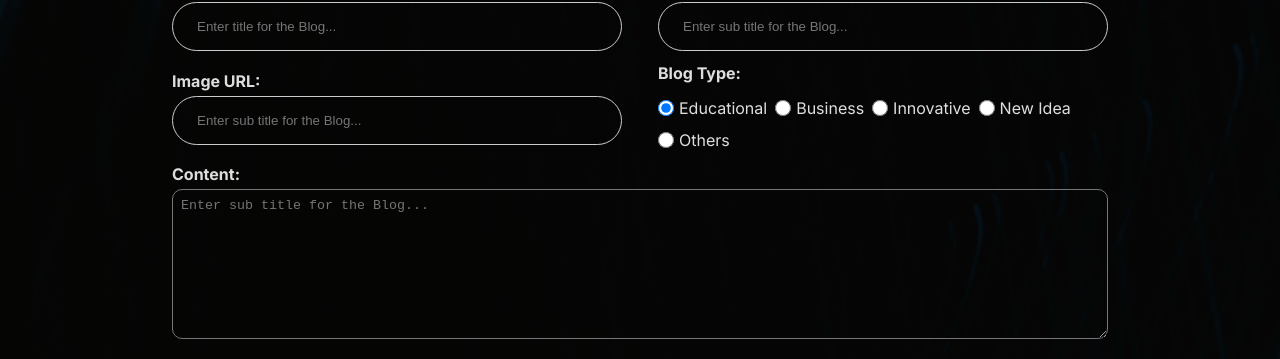
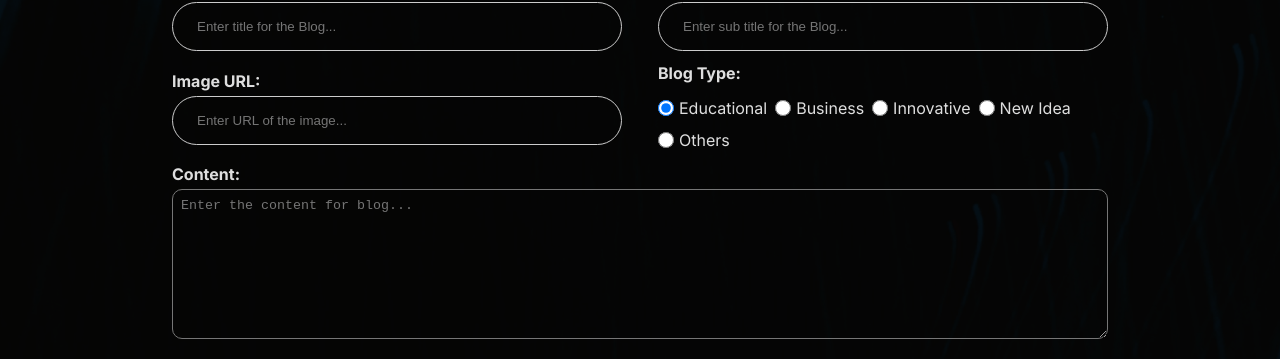
Before and after one commit to Teckas-Technologies/teckas-website, a React (Vite) app: page /add-blogs-teckas-technologies in a window 1280 px wide. Shown: the part 376-735 px from the top of the page. Built offline with nearby package versions, Linux system fonts and the light colour scheme.

Commit message:
placeholder text changed

```diff
--- a/src/Pages/AddBlogs/AddBlog.tsx
+++ b/src/Pages/AddBlogs/AddBlog.tsx
@@ -105,7 +105,7 @@ const AddBlog: React.FC = () => {
                     <div className="row">
                         <div className="form-input">
                             <h4>Image URL:</h4>
-                            <input type="text" name="imageUrl" value={blogData.imageUrl} onChange={handleChange} placeholder="Enter sub title for the Blog..." className='search' />
+                            <input type="text" name="imageUrl" value={blogData.imageUrl} onChange={handleChange} placeholder="Enter URL of the image..." className='search' />
                         </div>
                         <div className="form-input">
                             <h4>Blog Type:</h4>
@@ -123,7 +123,7 @@ const AddBlog: React.FC = () => {
                     </div>
                     <div className="form-input">
                         <h4>Content:</h4>
-                        <textarea name="content" value={blogData.content} onChange={handleChange} placeholder="Enter sub title for the Blog..." style={{ minHeight: 150, background: "transparent", padding: 8, borderRadius: 10, outline: "none" }} className='search' />
+                        <textarea name="content" value={blogData.content} onChange={handleChange} placeholder="Enter the content for blog..." style={{ minHeight: 150, background: "transparent", padding: 8, borderRadius: 10, outline: "none" }} className='search' />
                     </div>
 
                     <div className="btn-holder">
```
